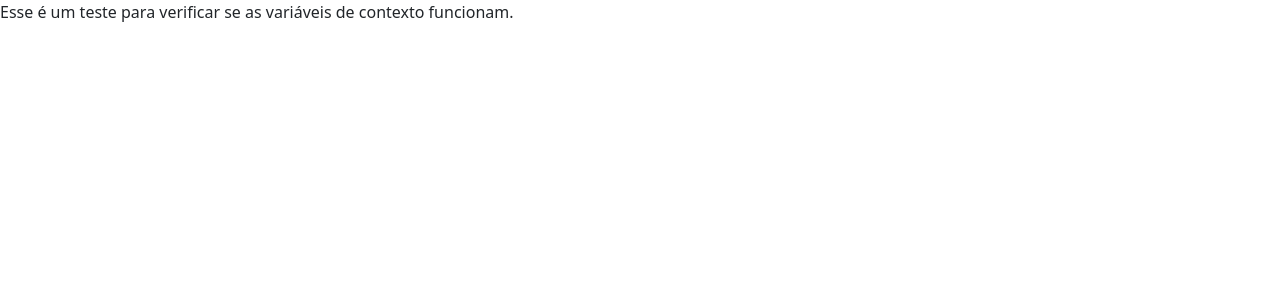
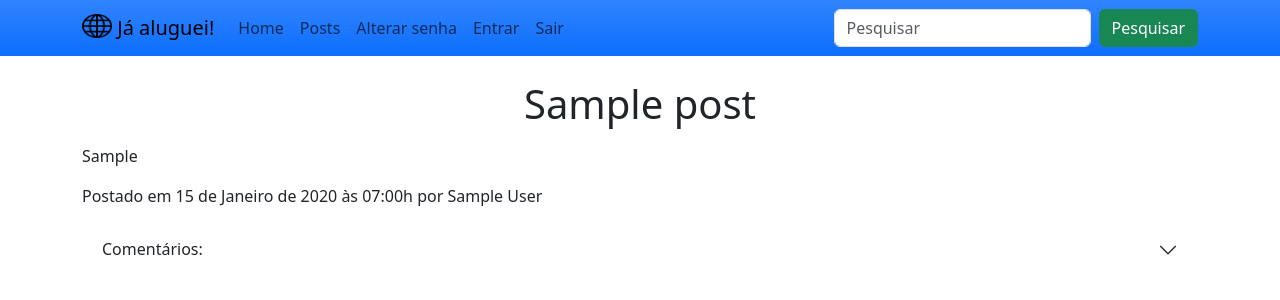
Before and after one commit to enzzoalle/Projeto-de-estudo-blog, a Django app: page / in a window 1280 px wide. Shown: the top 300 px of the page. Run offline with Django 5.2, Linux system fonts and the light colour scheme; tables that the repository leaves empty hold one stand-in row (values such as "Sample post"); some libraries are stand-ins or nearby versions.

Commit message:
estilização inicial do index

```diff
--- a/blogs/models.py
+++ b/blogs/models.py
@@ -4,7 +4,7 @@ from django.contrib.auth.models import User
 class Post(models.Model):
      """Modelo de post"""
      titulo = models.CharField(max_length=55) # caixa de texto para o titulo com limite de 55 caracteres
-     conteudo = models.TextField(max_length=200) # caixa de texto para o conteudo com limite de 200 caracteres
+     conteudo = models.TextField(max_length=2000) # caixa de texto para o conteudo com limite de 200 caracteres
      data_post = models.DateTimeField(auto_now_add=True) # para que a data do post seja inserida automaticamente
      autor = models.ForeignKey(User, on_delete=models.CASCADE) # autor está vinculado ao User e quando o User é deletado, todos os posts tambem serão
      imagem_capa = models.ImageField(upload_to='images/', null=True)
@@ -15,7 +15,7 @@ class Post(models.Model):
 class Comentario(models.Model):
      """Modelo de comentários"""
      titulo = models.CharField(max_length=55)
-     conteudo = models.TextField(max_length=200)
+     conteudo = models.TextField(max_length=1000)
      data_post = models.DateTimeField(auto_now_add=True)
      autor = models.ForeignKey(User, on_delete=models.SET_NULL, null=True) # para quando o autor for deletado, os comentarios permaneçam, mas com autor 'nulo'
      post = models.ForeignKey(Post, on_delete=models.CASCADE)
--- a/blogs/templates/blogs/base.html
+++ b/blogs/templates/blogs/base.html
@@ -10,14 +10,55 @@
             <meta name="keywords" content="Blog, artigos, academico, noticias academicas, materiais academicos" />
             <link href="{% static 'css/bootstrap.min.css' %}" type="text/css" media="all" rel="stylesheet" />
             <link href="{% static 'css/style.css' %}" type="text/css" media="all" rel="stylesheet" />
-            <title>Blog</title>
+            <title>Já aluguei!</title>
             <link rel="icon" href="{% static 'img/icon.ico' %}" type="image/x-icon" />
       </head>
       <body>
             <header>
-                  <nav></nav>
+                  <nav class="navbar navbar-expand-lg bg-primary bg-gradient fixed-top">
+                        <div class="container">
+                              <a class="navbar-brand" href="{% url 'index' %}">
+                                    <img src="{% static 'img/icon.ico' %}" alt="Logo" width="30" height="24" class="d-inline-block align-text-top" />
+                                    Já aluguei!
+                              </a>
+                              <button
+                                    class="navbar-toggler"
+                                    type="button"
+                                    data-bs-toggle="collapse"
+                                    data-bs-target="#navbarSupportedContent"
+                                    aria-controls="navbarSupportedContent"
+                                    aria-expanded="false"
+                                    aria-label="Toggle navigation"
+                              >
+                                    <span class="navbar-toggler-icon"></span>
+                              </button>
+                              <div class="collapse navbar-collapse" id="navbarSupportedContent">
+                                    <ul class="navbar-nav me-auto mb-2 mb-lg-0">
+                                          <li class="nav-item">
+                                                <a class="nav-link" aria-current="page" href="{% url 'index' %}">Home</a>
+                                          </li>
+                                          <li class="nav-item">
+                                                <a class="nav-link" aria-current="page" href="{% url 'posts' %}">Posts</a>
+                                          </li>
+                                          <li class="nav-item">
+                                                <a class="nav-link" aria-current="page" href="#">Alterar senha</a>
+                                          </li>
+                                          <li class="nav-item">
+                                                <a class="nav-link" aria-current="page" href="#">Entrar</a>
+                                          </li>
+                                          <li class="nav-item">
+                                                <a class="nav-link" aria-current="page" href="#">Sair</a>
+                                          </li>
+                                    </ul>
+                                    <form class="d-flex" role="search">
+                                          <input class="form-control me-2" type="search" placeholder="Pesquisar" aria-label="Search" />
+                                          <button class="btn btn-success" type="submit">Pesquisar</button>
+                                    </form>
+                              </div>
+                        </div>
+                  </nav>
             </header>
-            {% block content %} {% endblock %}
+            <div id="div-block-content" class="container">{% block content %} {% endblock %}</div>
             <script src="{% static 'js/bootstrap.min.js' %}"></script>
       </body>
 </html>
--- a/blogs/templates/blogs/index.html
+++ b/blogs/templates/blogs/index.html
@@ -1 +1,36 @@
-{% extends 'blogs/base.html' %} {% block content %} {{ teste }} {% endblock %}
+{% extends 'blogs/base.html' %} {% block content %}
+
+<div>
+      <h1 class="mb-3 text-center">{{ post.titulo }}</h1>
+      <p>{{ post.conteudo }}</p>
+      <p>Postado em {{ post.data_post }}h por {{ post.autor.first_name }} {{ post.autor.last_name }}</p>
+</div>
+<div class="accordion accordion-flush mb-5" id="accordionFlushExample">
+      <div class="accordion-item">
+            <h2 class="accordion-header">
+                  <button
+                        class="accordion-button collapsed"
+                        type="button"
+                        data-bs-toggle="collapse"
+                        data-bs-target="#flush-collapseOne"
+                        aria-expanded="false"
+                        aria-controls="flush-collapseOne"
+                  >
+                        Comentários:
+                  </button>
+            </h2>
+            <div id="flush-collapseOne" class="accordion-collapse collapse" data-bs-parent="#accordionFlushExample">
+                  {% if comentarios %} {% for comentario in comentarios %}
+                  <div class="mt-3 border p-4">
+                        <h4>{{ comentario.titulo }}</h4>
+                        <p class="text-break">{{ comentario.conteudo }}</p>
+                        <p>Postado em {{ comentario.data_post | date:'d/m/y' }} por {{ comentario.autor }}</p>
+                  </div>
+                  {% endfor %} {% else %}
+                  <p>Não há comentários.</p>
+                  {% endif %}
+            </div>
+      </div>
+</div>
+
+{% endblock %}
--- a/blogs/views.py
+++ b/blogs/views.py
@@ -1,8 +1,10 @@
 from django.shortcuts import render
+from .models import Post, Comentario
 
 def index(request):
-
-     context = {'teste': 'Esse é um teste para verificar se as variáveis de contexto funcionam.'}
+     post = Post.objects.order_by('-data_post').first()
+     comentarios = Comentario.objects.filter(post=post)
+     context = {'post':post, 'comentarios':comentarios}
      return render(request, 'blogs/index.html', context)
 
 def post_unique(request):
--- a/static/css/style.css
+++ b/static/css/style.css
@@ -0,0 +1,3 @@
+#div-block-content {
+      margin-top: 10vh;
+}
```
Also changed, not shown: media/images/capa_blog_7PGVqet.jpg (added), media/images/capa_blog_AI18nGy.jpg (added), media/images/capa_blog_GFUlPi3.jpg (added), media/images/capa_blog_Htaer4L.jpg (added), media/images/capa_blog_QDdMnvc.jpg (added), media/images/capa_blog_U59ldJ1.jpg (added), media/images/capa_blog_Uo7wXEe.jpg (added), media/images/capa_blog_bMowLuR.jpg (added), media/images/capa_blog_cFir4Ck.jpg (added), media/images/capa_blog_czoSw73.jpg (added), media/images/capa_blog_hO3uzBG.jpg (added), media/images/capa_blog_oMlTHn1.jpg (added), media/images/capa_blog_s44hwQs.jpg (added).
